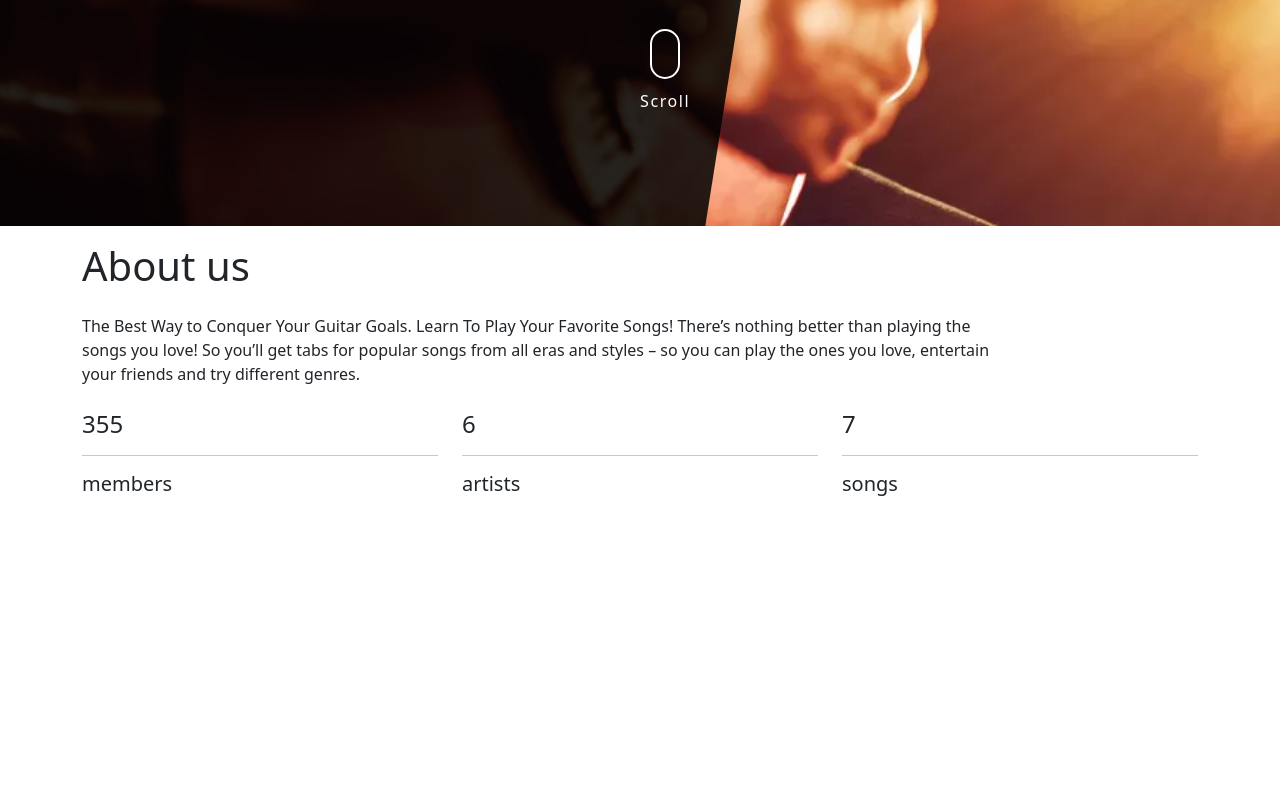
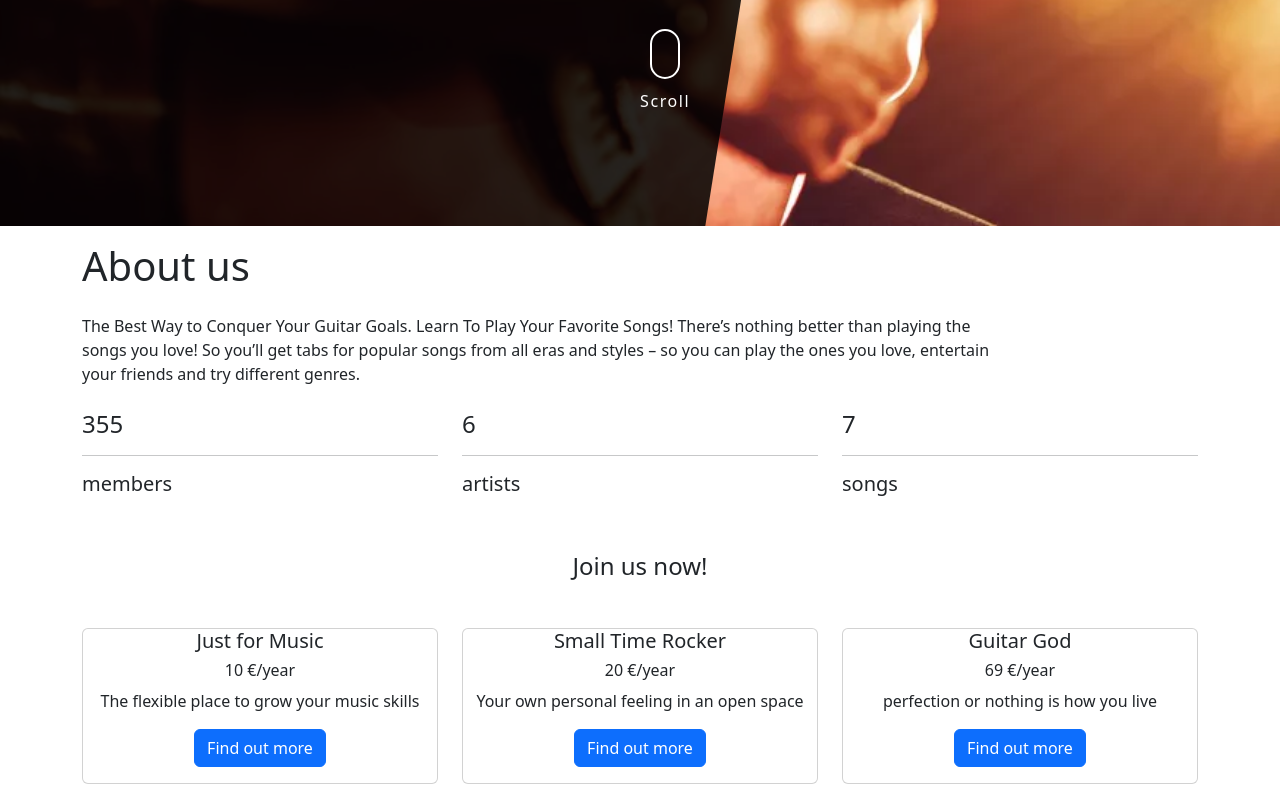
Before and after one commit to kristofmoons/reactive_guitar, a React (Create React App) app: page / in a window 1280 px wide. Shown: the part 625-1425 px from the top of the page. Before the commit the page ends 1177 px from the top, so only its background shows below. Built offline with nearby package versions, Linux system fonts and the light colour scheme; no server answers.

Commit message:
added more stuf in about

```diff
--- /dev/null
+++ b/src/components/JoinUs.js
@@ -0,0 +1,57 @@
+
+export function JoinUs() {
+
+    return (
+
+        <section id="sec-pricing" className="sec-pricing" style={{marginBottom:"2vh"}}>
+            <div className="container">
+                <h1 className="h4 mb-5 text-center">Join us now!</h1>
+
+                <div className="row justify-content-center">
+                    <div className="col-md-4">
+                        <div className="card text-center">
+                            <div className="card-block">
+                                <h4 className="card-title h5">Just for Music</h4>
+
+                                <h5 className="card-title h6">10 &euro;/year</h5>
+
+                                <p className="card-text">The flexible place to grow your music skills</p>
+
+                                <a href="https://www.youtube.com/watch?v=dQw4w9WgXcQ&ab_channel=RickAstley" className="btn btn-primary" style={{marginBottom:"2vh"}}>Find out more</a>
+                            </div>
+                        </div>
+                    </div>
+
+                    <div className="col-md-4">
+                        <div className="card text-center">
+                            <div className="card-block">
+                                <h4 className="card-title h5">Small Time Rocker</h4>
+
+                                <h5 className="card-title h6">20 &euro;/year</h5>
+
+                                <p className="card-text">Your own personal feeling in an open space</p>
+
+                                <a href="https://www.youtube.com/watch?v=dQw4w9WgXcQ&ab_channel=RickAstley" className="btn btn-primary" style={{marginBottom:"2vh"}} >Find out more</a>
+                            </div>
+                        </div>
+                    </div>
+
+                    <div className="col-md-4">
+                        <div className="card text-center">
+                            <div className="card-block justify-content-center">
+                                <h4 className="card-title h5">Guitar God</h4>
+
+                                <h5 className="card-title h6">69 &euro;/year</h5>
+
+                                <p className="card-text">perfection or nothing is how you live</p>
+
+                                <a href="https://www.youtube.com/watch?v=dQw4w9WgXcQ&ab_channel=RickAstley" className="btn btn-primary" style={{marginBottom:"2vh"}} >Find out more</a>
+                            </div>
+                        </div>
+                    </div>
+                </div>
+            </div>
+        </section>
+    );
+
+}
--- a/src/pages/LandingPage.js
+++ b/src/pages/LandingPage.js
@@ -1,11 +1,13 @@
 import {Landing} from "../components/Landing";
 import {About} from "../components/About";
+import {JoinUs} from "../components/JoinUs";
 
 export default function LandingPage() {
     return (
         <>
             <Landing/>
             <About/>
+            <JoinUs/>
         </>
     );
 }
```
